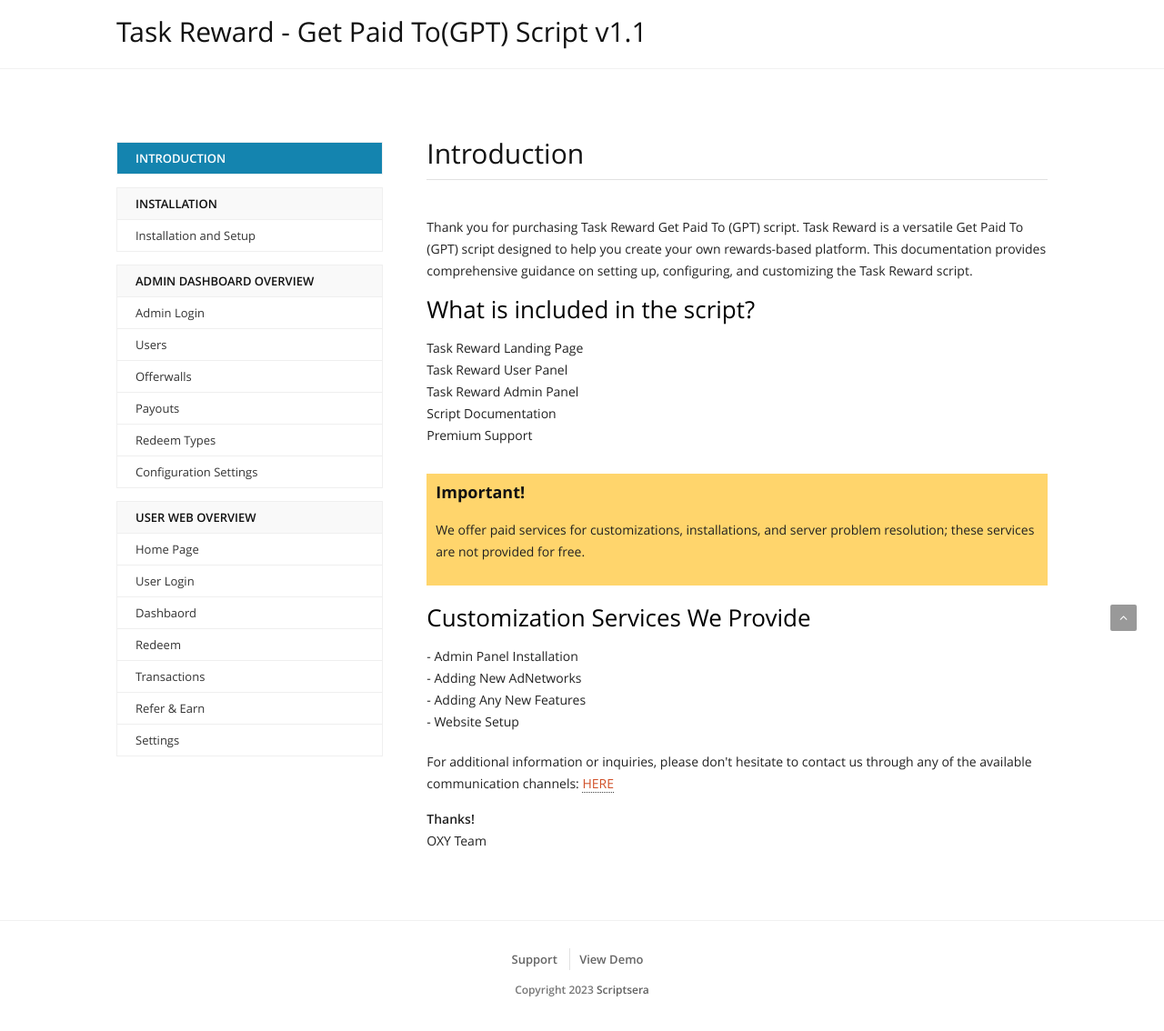
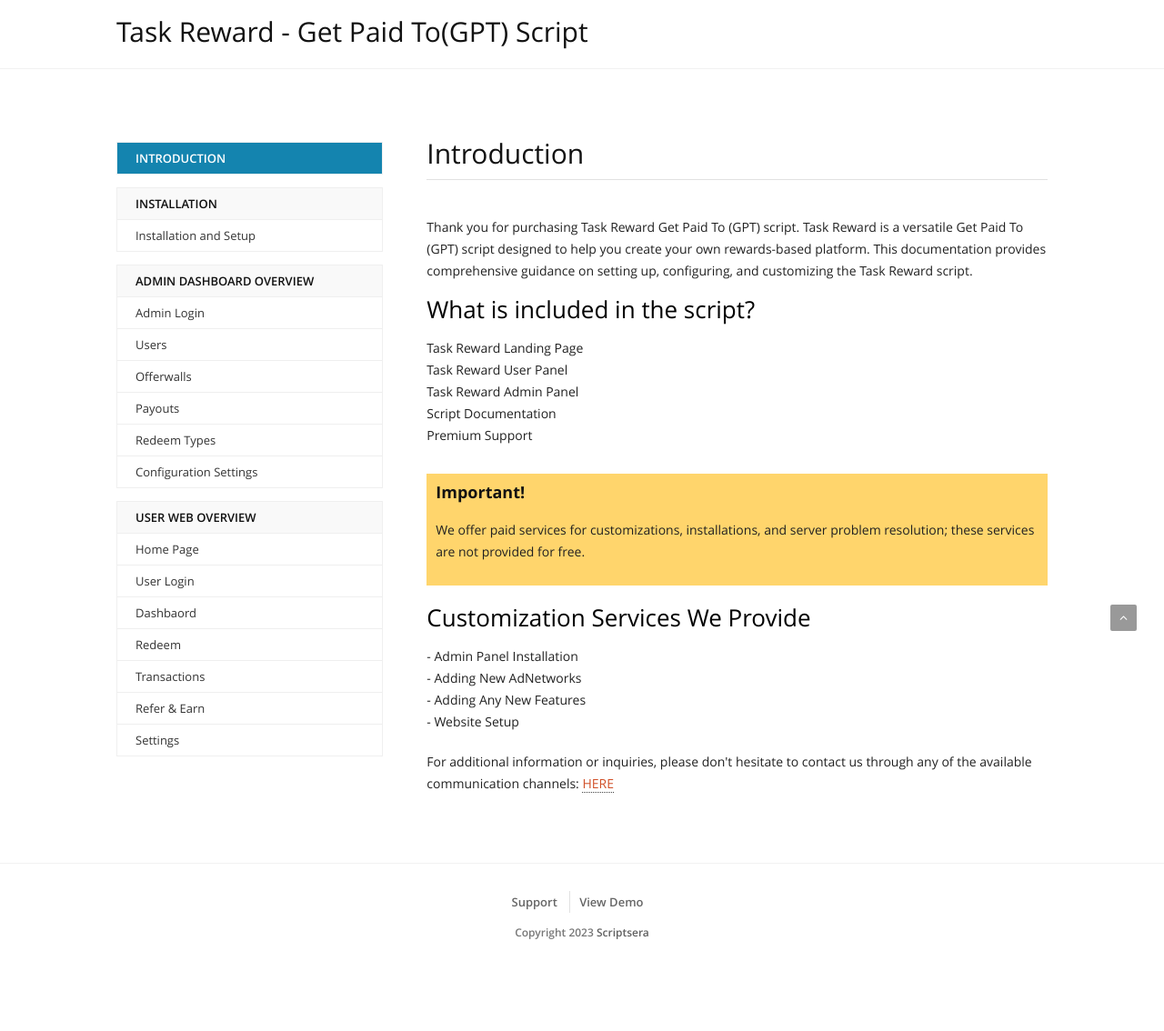
Before and after one commit to raymondj9/docs, a plain HTML site: page task-reward/index.html in a window 1280 px wide. Shown: the part 76-1210 px from the top of the page at 91% size. Drawn offline with Linux system fonts and the light colour scheme.

Commit message:
first commit

```diff
--- a/task-reward/index.html
+++ b/task-reward/index.html
@@ -24,7 +24,7 @@
 			<div id="header-wrapper">
 				<div id="rd-header" class="container">
 					<a href="http://scriptsera.com" id="logo"><img src="images/logo.png" rel="Scriptsera"></a>
-					<h3>Task Reward - Get Paid To(GPT) Script v1.1</h3>
+					<h3>Task Reward - Get Paid To(GPT) Script</h3>
 				</div>
 			</div>
 
@@ -101,7 +101,7 @@
 
 							<p>For additional information or inquiries, please don't hesitate to contact us through any of the available communication channels: <a href="https://scriptsera.com/support" target="_blank"> HERE </a></p>
 
-							<p><strong>Thanks!</strong><br>OXY Team</p>
+							<!-- <p><strong>Thanks!</strong><br>OXY Team</p> -->
 						</div>
 						<!-- End Introduction -->
 
```
